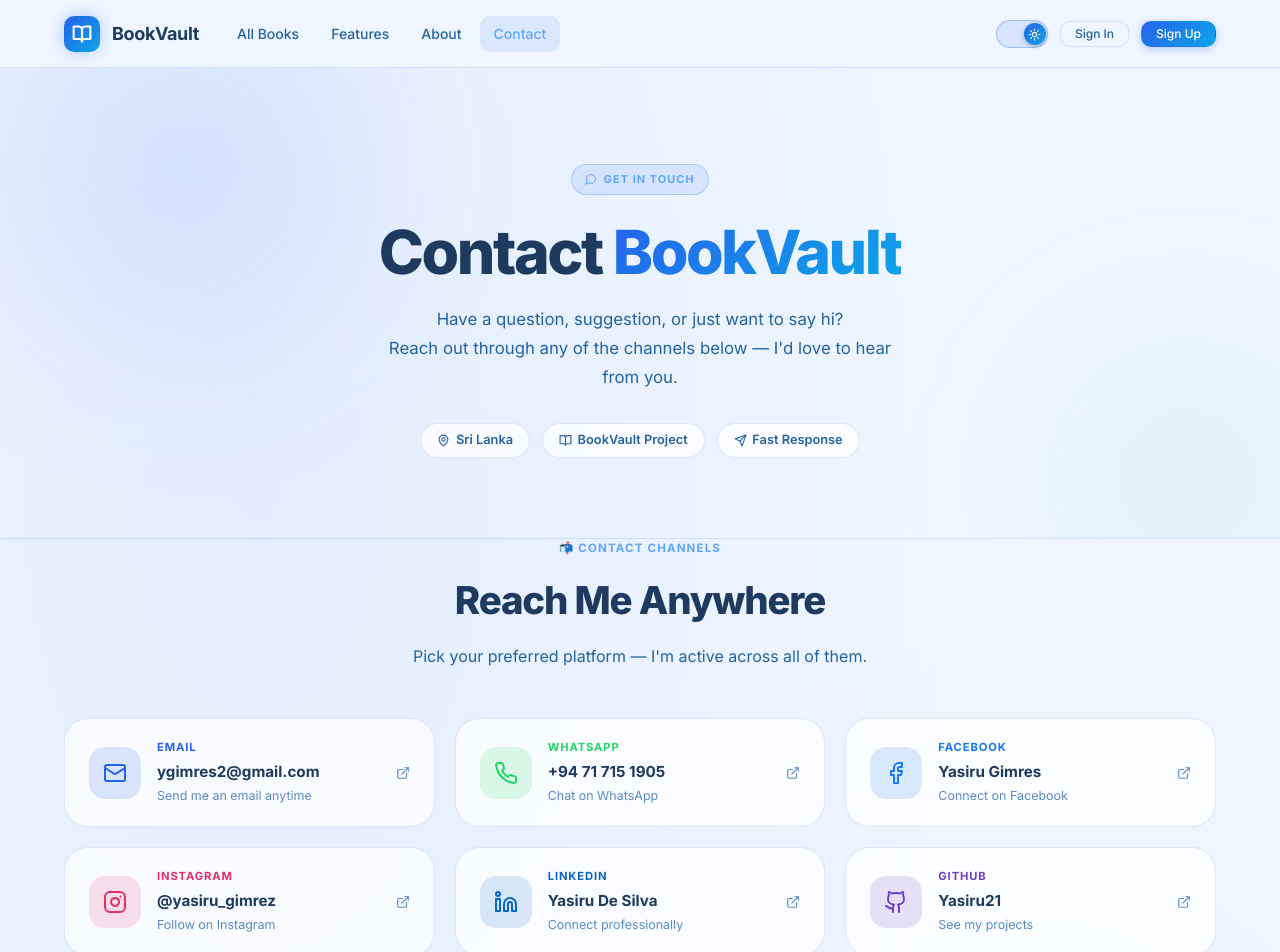
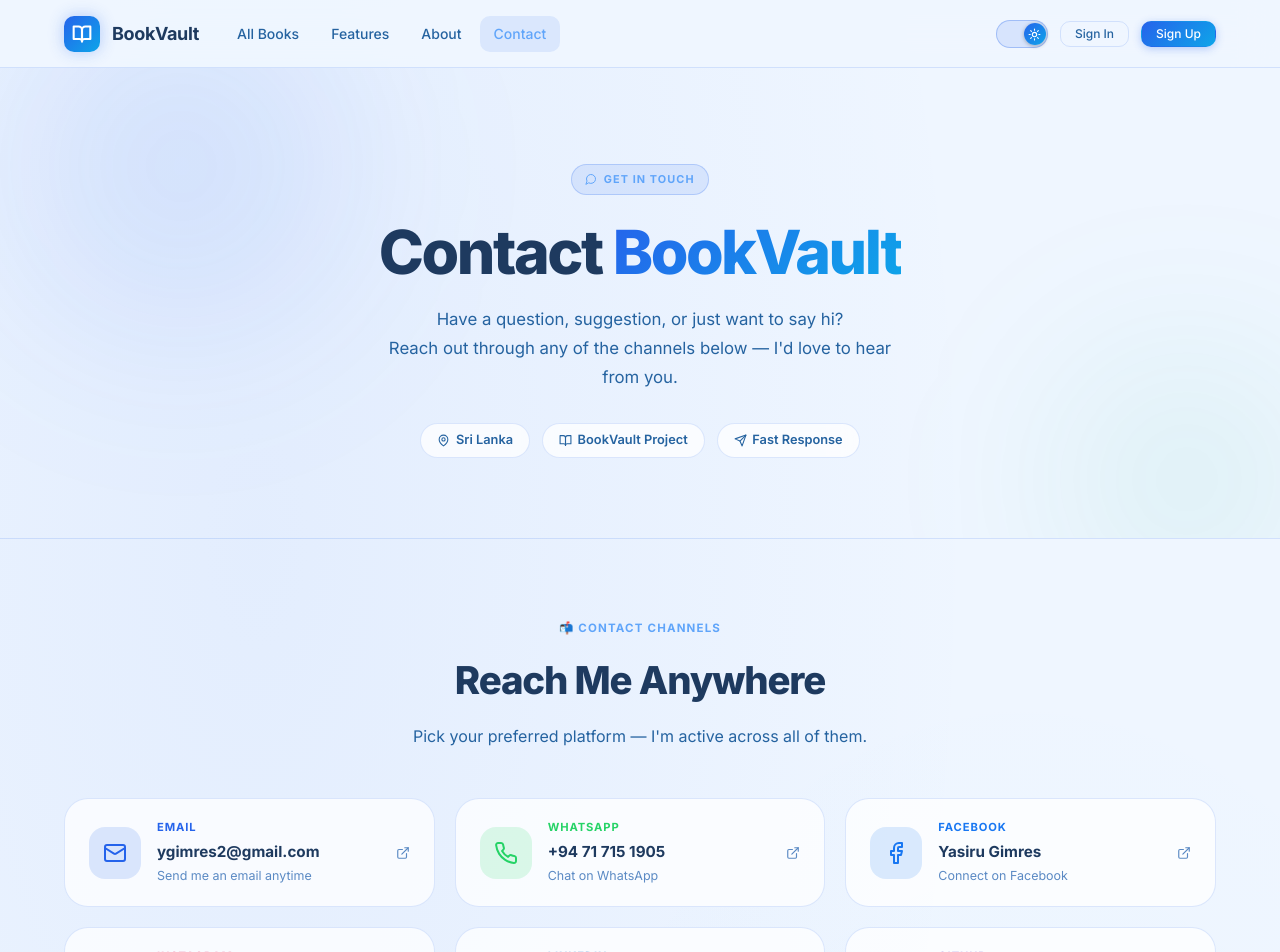
Before and after one commit to Yasiru21/BookVault, a React (Vite) app in the folder frontend/: page /contact in a window 1280 px wide. Shown: the top 952 px of the page. Built offline with nearby package versions, Linux system fonts and the light colour scheme.

Commit message:
fix: resolve missing section padding on Contact page by replacing undefined CSS variable

```diff
--- a/frontend/src/pages/ContactPage.module.css
+++ b/frontend/src/pages/ContactPage.module.css
@@ -94,7 +94,7 @@
 
 /* ── Section ─────────────────────────────────────────────────────────────────── */
 .section {
-  padding: var(--space-20) 0;
+  padding: 5rem 0;
 }
 .faqSection {
   background: color-mix(in srgb, var(--color-accent-primary) 3%, transparent);
```
